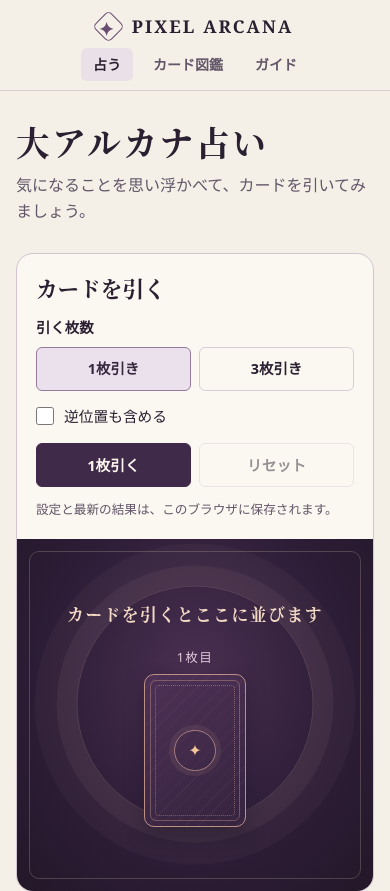
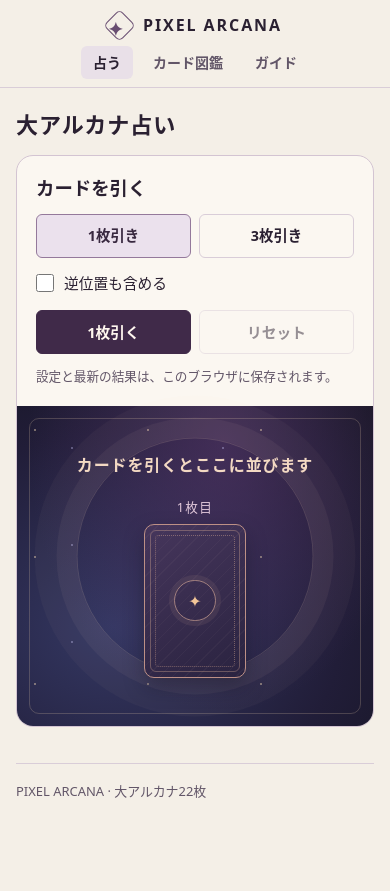
Before and after one commit to kentaro222/pixel-arcana, a plain HTML site: page index.html in a window 390 px wide. Shown: the top 891 px of the page. After the commit the page ends 851 px from the top, so only its background shows below. Drawn offline with Linux system fonts and the light colour scheme.

Commit message:
Refine mobile layout and pixel art presentation

```diff
--- a/index.html
+++ b/index.html
@@ -14,8 +14,8 @@
   --line: #d9cdd8;
   --plum: #402a49;
   --accent: #f2c598;
-  --serif: "Yu Mincho", "Hiragino Mincho ProN", "Noto Serif CJK JP", serif;
-  --sans: system-ui, "Hiragino Sans", "Yu Gothic", sans-serif;
+  --art-paper: #fff;
+  --sans: system-ui, "Hiragino Sans", "Yu Gothic", "Noto Sans CJK JP", sans-serif;
 }
 * { box-sizing: border-box; }
 [hidden] { display: none !important; }
@@ -28,7 +28,7 @@ button:disabled { cursor: default; opacity: .48; }
 .shell { width: min(1160px, calc(100% - 72px)); margin-inline: auto; }
 .site-header { border-bottom: 1px solid var(--line); }
 .header-inner { min-height: 76px; display: flex; align-items: center; justify-content: space-between; gap: 16px; }
-.wordmark { display: inline-flex; align-items: center; gap: 12px; color: inherit; text-decoration: none; font: bold 1.35rem Georgia, serif; letter-spacing: .12em; white-space: nowrap; }
+.wordmark { display: inline-flex; align-items: center; gap: 12px; color: inherit; text-decoration: none; font-size: 1.25rem; font-weight: 800; letter-spacing: .12em; white-space: nowrap; }
 .seal { width: 31px; height: 31px; display: grid; place-items: center; border: 1px solid #684d71; transform: rotate(45deg); border-radius: 5px; }
 .seal span { transform: rotate(-45deg); color: #684d71; font-size: 1.15rem; }
 nav { display: flex; gap: 8px; }
@@ -37,13 +37,12 @@ nav a[aria-current="page"], nav a:hover { color: var(--ink); background: #e9e0e8
 main { padding-block: 48px 32px; }
 .intro { margin: 0 0 28px; }
 h1, h2, h3, p { margin: 0; }
-h1 { font: 600 clamp(2.1rem, 5vw, 3.55rem)/1.22 var(--serif); letter-spacing: .08em; }
+h1 { font-size: clamp(1.375rem, 1rem + 1.55vw, 2.25rem); font-weight: 750; line-height: 1.3; letter-spacing: .045em; }
 .intro p { margin-top: 10px; color: var(--muted); }
 .reading { display: grid; grid-template-columns: minmax(248px, .34fr) minmax(0, 1fr); min-height: 512px; border: 1px solid #d3c4d2; border-radius: 17px; overflow: hidden; background: #fbf7f1; }
 .controls { display: flex; flex-direction: column; padding: clamp(22px, 3.2vw, 38px); }
-.controls h2 { font: 600 1.35rem/1.4 var(--serif); }
-fieldset { padding: 0; margin: 24px 0 18px; border: 0; }
-legend { padding: 0; margin-bottom: 7px; font-size: .9rem; font-weight: 650; }
+.controls h2 { font-size: 1.15rem; font-weight: 700; line-height: 1.4; }
+fieldset { min-inline-size: 0; padding: 0; margin: 20px 0 18px; border: 0; }
 .choices { display: grid; grid-template-columns: 1fr 1fr; gap: 8px; }
 .choice { position: relative; cursor: pointer; }
 .choice input { position: absolute; opacity: 0; width: 1px; height: 1px; }
@@ -59,24 +58,40 @@ legend { padding: 0; margin-bottom: 7px; font-size: .9rem; font-weight: 650; }
 .secondary { background: transparent; border: 1px solid var(--line); color: var(--ink); }
 .secondary:hover:enabled { background: #efe7ed; }
 .storage-note { margin-top: auto; padding-top: 24px; font-size: .79rem; color: var(--muted); }
-.table { --gold: #d7aa97; position: relative; isolation: isolate; min-width: 0; min-height: 500px; padding: 31px 25px 25px; display: flex; flex-direction: column; align-items: center; justify-content: center; color: #f9ebdc; background: radial-gradient(ellipse at 50% 39%, #4a3052 0%, #2d1d37 58%, #231728 100%); }
+.table {
+  position: relative;
+  isolation: isolate;
+  min-width: 0;
+  min-height: 500px;
+  padding: 31px 25px 25px;
+  display: flex;
+  flex-direction: column;
+  align-items: center;
+  justify-content: center;
+  color: #f9ebdc;
+  background:
+    radial-gradient(circle at 18px 24px, #ffe4ba66 0 1px, transparent 1.5px) 0 0 / 113px 127px,
+    radial-gradient(circle at 55px 42px, #cfcbff55 0 1px, transparent 1.5px) 0 0 / 151px 97px,
+    radial-gradient(ellipse at 58% 12%, #59396d99, transparent 67%),
+    radial-gradient(ellipse at 27% 69%, #343863, #211d38 62%, #161523);
+}
 .table::before, .table::after { content: ""; position: absolute; z-index: -1; pointer-events: none; }
 .table::before { inset: 12px; border-radius: 10px; border: 1px solid #eed0ae38; }
 .table::after { width: min(66%, 395px); aspect-ratio: 1; border: 1px solid #ead0b52c; border-radius: 50%; top: 47%; left: 50%; transform: translate(-50%, -50%); box-shadow: 0 0 0 20px #f3dabe0d, 0 0 0 42px #f3dabe08; }
-.board-title { text-align: center; font: 600 1.05rem/1.45 var(--serif); color: #f3d9c3; letter-spacing: .09em; margin-bottom: 20px; }
+.board-title { text-align: center; font-size: 1rem; font-weight: 700; line-height: 1.45; color: #f3d9c3; letter-spacing: .055em; margin-bottom: 20px; }
 .spread { width: 100%; display: flex; justify-content: center; align-items: start; gap: clamp(8px, 2vw, 22px); }
 .slot { width: min(29vw, 153px); min-width: 0; text-align: center; }
 .slot-label { font-size: .79rem; color: #e1c8da; letter-spacing: .1em; margin-bottom: 6px; }
-.card { width: 100%; aspect-ratio: .66; position: relative; display: flex; flex-direction: column; align-items: center; padding: 9px 5px; border: 1px solid #bd9086; border-radius: 10px; color: #ffead4; background: linear-gradient(155deg, #57375b, #271b31); box-shadow: 0 9px 20px #130e1a57; }
+.card { width: 100%; aspect-ratio: .66; position: relative; display: flex; flex-direction: column; align-items: center; padding: 9px 5px; border: 1px solid #bd9086; border-radius: 10px; color: #ffead4; background: linear-gradient(155deg, #49385e, #252139); box-shadow: 0 9px 20px #130e1a57; }
 .card::before { content: ""; pointer-events: none; position: absolute; inset: 5px; border: 1px solid #e7b79955; border-radius: 6px; }
 .card-face { justify-content: space-between; }
-.card-face:hover { border-color: #ffd6ac; background: linear-gradient(155deg, #654269, #31213c); }
-.card-no { font: .77rem/1.3 Georgia, serif; color: #f1c39e; letter-spacing: .07em; }
-.card-name { font: 600 clamp(.72rem, 1.75vw, 1rem)/1.25 var(--serif); overflow-wrap: anywhere; }
-.card-en { font: .62rem/1.15 Georgia, serif; color: #e2c8d7; margin-top: 4px; }
-.card-back { justify-content: center; overflow: hidden; color: var(--accent); background: repeating-linear-gradient(135deg, #f6d7c709 0 1px, transparent 1px 9px), linear-gradient(150deg, #4e3155, #35233f); }
+.card-face:hover { border-color: #ffd6ac; background: linear-gradient(155deg, #564471, #322a49); }
+.card-no { font-size: .77rem; font-weight: 700; line-height: 1.3; color: #f1c39e; letter-spacing: .07em; }
+.card-name { font-size: clamp(.72rem, 1.75vw, 1rem); font-weight: 700; line-height: 1.25; overflow-wrap: anywhere; }
+.card-en { font-size: .62rem; line-height: 1.15; color: #e2c8d7; margin-top: 4px; }
+.card-back { justify-content: center; overflow: hidden; color: var(--accent); background: repeating-linear-gradient(135deg, #f6d7c709 0 1px, transparent 1px 9px), linear-gradient(150deg, #46365c, #2a2340); }
 .card-back::after { content: ""; position: absolute; inset: 10px; border: 1px dotted #e7b79966; border-radius: 4px; }
-.back-glyph { display: grid; place-items: center; width: 46%; aspect-ratio: 1; border: 1px solid #d7aa97a9; border-radius: 50%; box-shadow: 0 0 0 5px #d7aa9718; font: clamp(1rem, 3vw, 1.8rem) Georgia, serif; }
+.back-glyph { display: grid; place-items: center; width: 46%; aspect-ratio: 1; border: 1px solid #d7aa97a9; border-radius: 50%; box-shadow: 0 0 0 5px #d7aa9718; font-size: clamp(1rem, 3vw, 1.8rem); }
 .orientation { display: block; margin-top: 8px; font-size: .8rem; color: #e8cce0; }
 .orientation.is-reversed { color: #ffca9d; }
 .table-note { text-align: center; margin-top: 22px; font-size: .83rem; color: #ead1e0; }
@@ -84,23 +99,23 @@ details { margin-top: 14px; width: min(100%, 620px); text-align: center; font-si
 summary { width: fit-content; margin-inline: auto; cursor: pointer; color: #f2d0ae; text-underline-offset: .25em; }
 details ul { list-style: none; padding: 9px 11px; margin: 8px 0 0; background: #2016258c; border: 1px solid #e7b7993d; border-radius: 7px; text-align: left; }
 details li + li { margin-top: 5px; }
-canvas { display: block; width: 76%; max-width: 116px; aspect-ratio: 1; height: auto; image-rendering: pixelated; }
+canvas { display: block; width: 76%; max-width: 116px; aspect-ratio: 1; height: auto; image-rendering: pixelated; background: var(--art-paper); box-shadow: 0 0 0 2px var(--art-paper); }
 canvas.is-reversed { transform: rotate(180deg); }
 .gallery { display: grid; grid-template-columns: repeat(auto-fill, minmax(min(100%, 119px), 1fr)); gap: 16px; }
 .gallery .card { max-width: none; }
 .gallery .card-name { font-size: .93rem; }
 .guide-grid { display: grid; grid-template-columns: repeat(2, minmax(0, 1fr)); gap: 17px; }
 .guide-grid article { background: #fbf7f1; border: 1px solid var(--line); border-radius: 11px; padding: clamp(17px, 3vw, 28px); }
-.guide-grid h2 { font: 600 1.25rem/1.4 var(--serif); margin-bottom: 8px; }
+.guide-grid h2 { font-size: 1.25rem; font-weight: 700; line-height: 1.4; margin-bottom: 8px; }
 .guide-grid p { color: var(--muted); }
 .guide-grid p + p { margin-top: 8px; }
 footer { border-top: 1px solid var(--line); margin-top: 36px; padding-block: 17px; color: var(--muted); font-size: .81rem; }
 dialog { position: fixed; width: min(490px, calc(100% - 32px)); max-height: calc(100% - 40px); padding: 26px; color: var(--ink); background: #fbf7f1; border: 1px solid #a18aa7; border-radius: 13px; }
 dialog::backdrop { background: #251a2caa; }
 .dialog-top { display: flex; align-items: start; gap: 18px; margin-bottom: 17px; }
-.dialog-art { width: 89px; flex: 0 0 89px; display: grid; place-items: center; aspect-ratio: 1; background: #3d2a49; border-radius: 7px; }
+.dialog-art { width: 89px; flex: 0 0 89px; display: grid; place-items: center; aspect-ratio: 1; background: var(--art-paper); border: 1px solid var(--line); border-radius: 7px; }
 .dialog-art canvas { width: 86%; }
-.dialog-top h2 { font: 600 1.65rem/1.35 var(--serif); }
+.dialog-top h2 { font-size: 1.5rem; font-weight: 700; line-height: 1.35; }
 .dialog-top p { color: var(--muted); font-size: .87rem; }
 .meaning { border-top: 1px solid var(--line); padding: 12px 0; }
 .meaning h3 { font-size: .9rem; color: #64416d; }
@@ -109,19 +124,20 @@ dialog::backdrop { background: #251a2caa; }
 .sr-only { position: absolute; width: 1px; height: 1px; padding: 0; overflow: hidden; clip-path: inset(50%); white-space: nowrap; }
 @media (max-width: 740px) {
   .shell { width: calc(100% - 32px); }
-  main { padding-top: 30px; }
+  main { padding-top: 22px; }
+  .intro { margin-bottom: 16px; }
   .reading { grid-template-columns: 1fr; }
   .controls { padding: 19px; }
   fieldset { margin: 13px 0; }
   .actions { display: grid; grid-template-columns: 1fr 1fr; margin-top: 15px; }
   .storage-note { padding-top: 12px; }
-  .table { min-height: 352px; padding: 26px 21px; }
+  .table { min-height: 320px; padding: 24px 18px; }
   .slot { width: min(26vw, 132px); }
   .card-en { display: none; }
 }
 @media (max-width: 470px) {
-  .header-inner { flex-wrap: wrap; justify-content: center; padding-block: 14px 9px; gap: 10px; }
-  .wordmark { justify-content: center; width: 100%; font-size: 1.1rem; }
+  .header-inner { flex-wrap: wrap; justify-content: center; padding-block: 12px 8px; gap: 8px; }
+  .wordmark { justify-content: center; width: 100%; font-size: 1rem; }
   .seal { width: 23px; height: 23px; }
   nav a { padding: 5px 12px; }
   .guide-grid { grid-template-columns: 1fr; }
@@ -144,13 +160,12 @@ dialog::backdrop { background: #251a2caa; }
   <section id="draw" aria-labelledby="draw-title">
     <div class="intro">
       <h1 id="draw-title">大アルカナ占い</h1>
-      <p>気になることを思い浮かべて、カードを引いてみましょう。</p>
     </div>
     <div class="reading">
       <form class="controls" id="draw-form">
         <h2>カードを引く</h2>
         <fieldset>
-          <legend>引く枚数</legend>
+          <legend class="sr-only">引く枚数</legend>
           <div class="choices">
             <label class="choice"><input type="radio" name="count" value="1" checked><span>1枚引き</span></label>
             <label class="choice"><input type="radio" name="count" value="3"><span>3枚引き</span></label>
```
